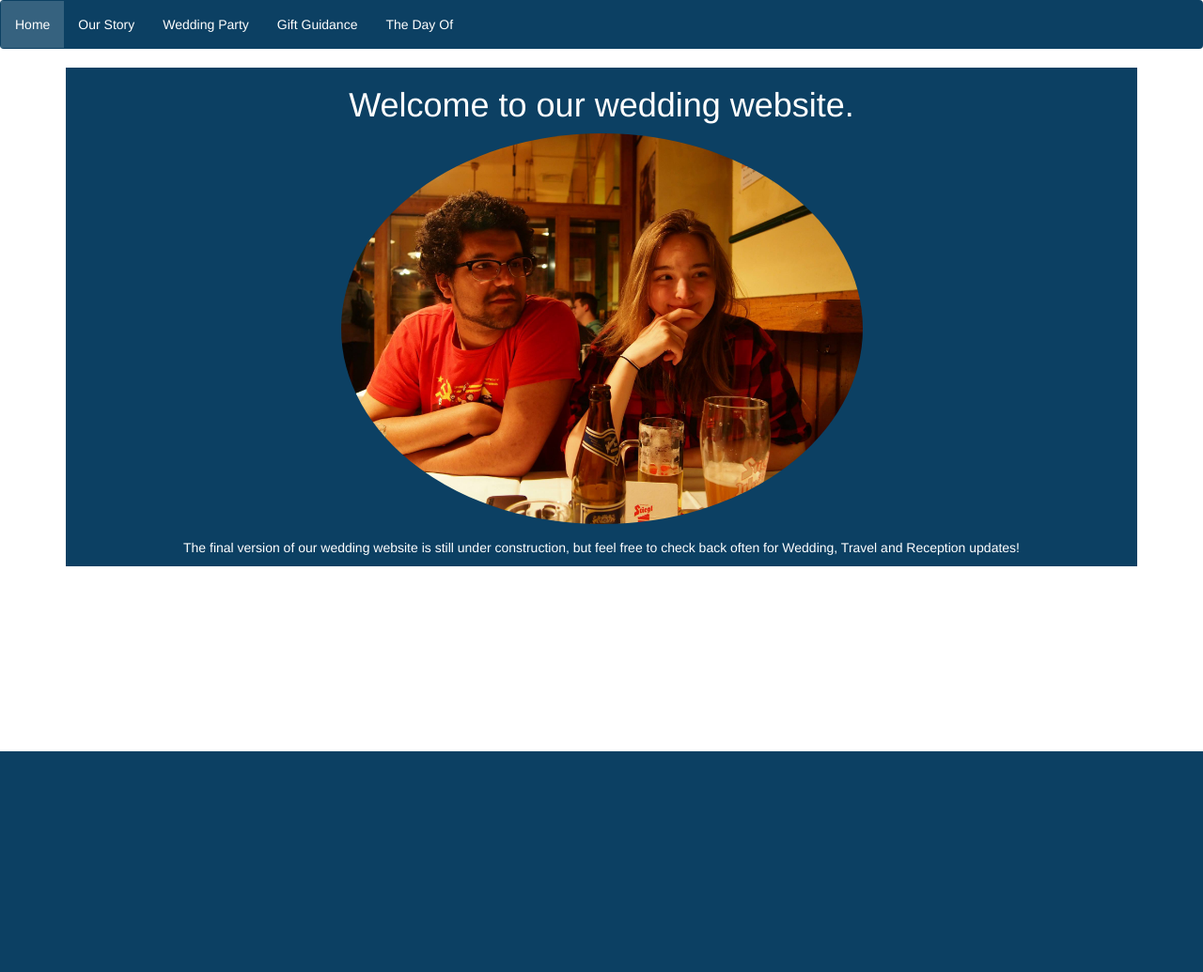
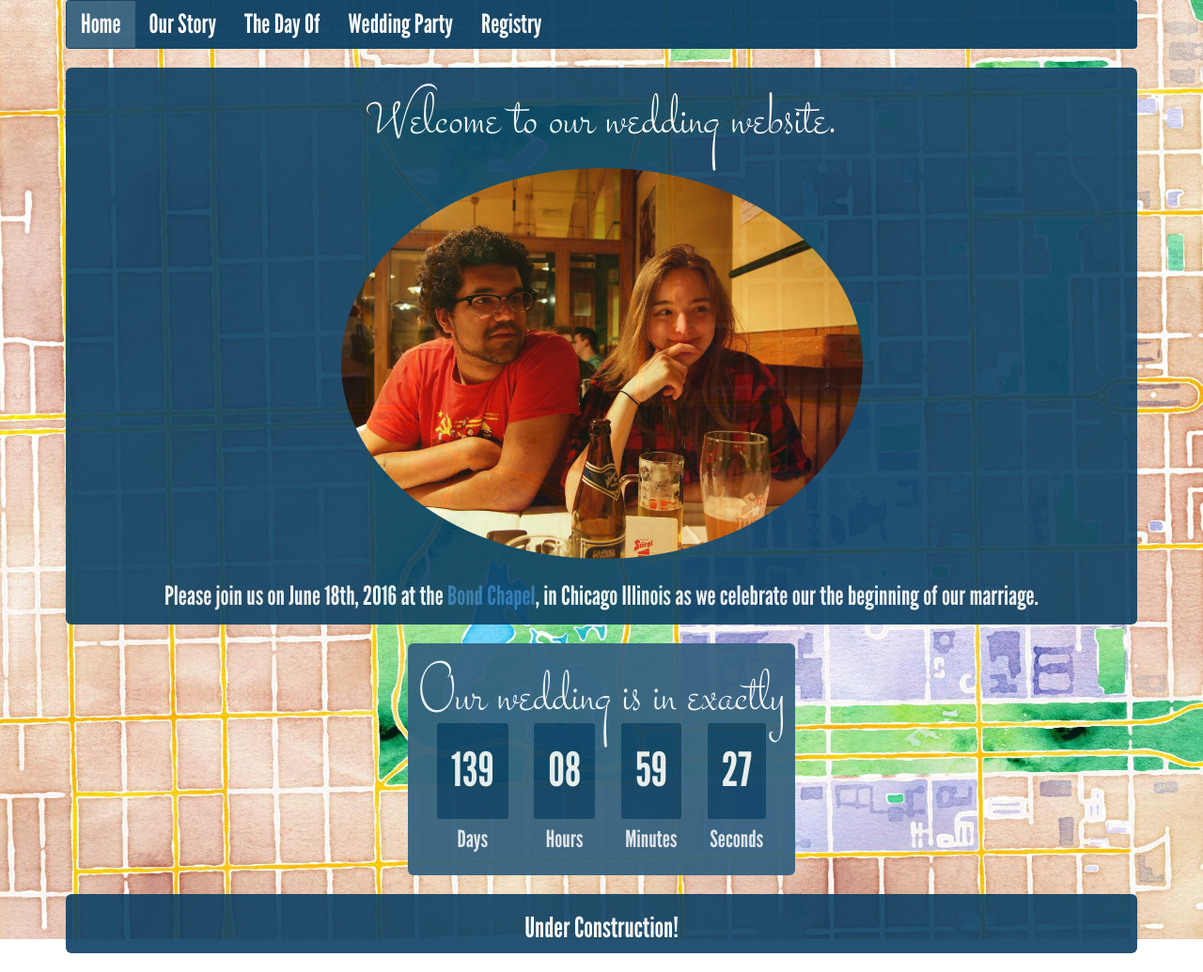
Before and after one commit to kirbpowell/wedding, a Flask app: page / in a window 1280 px wide. Shown: the whole page at 94% size. Before the commit the page ends 800 px from the top, so only its background shows below. Run offline with Flask 2, Linux system fonts and the light colour scheme; some libraries are stand-ins or nearby versions.

Commit message:
Added tons of styling, fonts, and a snazzy countdown timer

```diff
--- a/app.py
+++ b/app.py
@@ -6,6 +6,7 @@
                  ["Kyle Gibbons", "Evva Frisby"],
                  ["Mark Baumann", "Meggan Wolanin"],
                  ["Wes Winn", "Victoria Peckham"]]
+# THE_INFO = ''''''
 
 
 @app.route('/')
@@ -14,9 +15,7 @@ def index():
     return render_template('index.html',
                            title='Patton and Kirby\'s Wedding Website!',
                            welcome='Welcome to our wedding website.',
-                           info='''The final version of our wedding website is
-still under construction, but feel free to check back often for Wedding,
-Travel and Reception updates!''',
+                           # info=THE_INFO,
                            img=url_for('static',
                                        filename="img/vienna.jpg"),
                            alt="Patton and Kirby together!",
@@ -27,31 +26,30 @@ Travel and Reception updates!''',
 def ourStory():
     ACTIVE_STATE = ['', 'active', '', '', '']
     return render_template('content.html',
-                           some_content="Our story will go here.",
+                           active_state=ACTIVE_STATE)
+
+
+@app.route('/dayOf')
+def dayof():
+    ACTIVE_STATE = ['', '', 'active', '', '']
+    return render_template('content.html',
                            active_state=ACTIVE_STATE)
 
 
 @app.route('/weddingParty')
 def party():
-    ACTIVE_STATE = ['', '', 'active', '', '']
-    return render_template('wedding_party.html',
-                           the_party=WEDDING_PARTY,
+    ACTIVE_STATE = ['', '', '', 'active', '']
+    # return render_template('wedding_party.html',
+    #                        the_party=WEDDING_PARTY,
+    #                        active_state=ACTIVE_STATE)
+    return render_template('content.html',
                            active_state=ACTIVE_STATE)
 
 
-@app.route('/gifts')
+@app.route('/registries')
 def gifts():
-    ACTIVE_STATE = ['', '', '', 'active', '']
-    return render_template('content.html',
-                           some_content="Info about gift registries etc.",
-                           active_state=ACTIVE_STATE)
-
-
-@app.route('/dayOf')
-def dayof():
     ACTIVE_STATE = ['', '', '', '', 'active']
     return render_template('content.html',
-                           some_content="Details on the day of.",
                            active_state=ACTIVE_STATE)
 
 
--- a/static/css/app.css
+++ b/static/css/app.css
@@ -1,7 +1,38 @@
+@font-face {
+  font-family: leagueGothic;
+  src: url('/static/fonts/LeagueGothic-Regular.otf');
+}
+
+@font-face {
+  font-family: stalemate;
+  src: url('/static/fonts/Stalemate-Regular.ttf');
+}
+
+.header-font {
+  font-family: stalemate;
+  font-size: 500%;
+}
+
+body {
+  background-image: url('/static/img/map-background.jpeg');
+  background-repeat: no-repeat;
+  background-attachment: fixed;
+}
+
+div {
+  font-family: leagueGothic;
+  opacity: 0.95;
+}
+
+.bigger-text {
+  font-size: 200%;
+}
+
 img.centered{
     display:block;
     margin-left: auto;
     margin-right: auto;
+    opacity: 1.0;
 }
 
 img.main{
@@ -12,6 +43,10 @@ img.main{
     background-color: #0C4063;
 }
 
+.light-navy-background {
+  background-color: #36627f;
+}
+
 .center-text {
     text-align: center;
 }
@@ -20,7 +55,39 @@ img.main{
   color: #ffffff;
 }
 
-/* CUSTOM BOOTSTRAP STUFF */
+/**************************/
+/* COUNTDOWN CLOCK STUFF  */
+/**************************/
+
+#countdown {
+  font-family: leagueGothic;
+  color: #ffffff;
+  text-align: center;
+  font-size: 50px;
+}
+
+#countdown > div {
+  padding: 10px;
+  border-radius: : 3px;
+  display: inline-block;
+}
+
+#countdown div > span {
+  padding: 15px;
+  border-radius: 3px;
+  background: #0C4063;
+  display: inline-block;
+}
+
+.smalltext {
+  padding-top: 5px;
+  font-size: 25px;
+}
+
+/********************************/
+/* CUSTOM BOOTSTRAP TABLE STUFF */
+/********************************/
+
 .table tr > td,
 .table thead {
   color: #ffffff !important;
@@ -29,6 +96,10 @@ img.main{
 .table tr:hover {
   background-color: #36637f !important;
 }
+
+/*********************************/
+/* CUSTOM BOOTSTRAP NAVBAR STUFF */
+/*********************************/
 
 .navbar-custom {
   background-color: #0c4063;
--- /dev/null
+++ b/static/js/countdown.js
@@ -0,0 +1,44 @@
+"use strict";
+
+function getTimeLeft(deadline){
+    var t = Date.parse(deadline) - Date.parse(new Date());
+    var seconds = Math.floor((t/1000) % 60);
+    var minutes = Math.floor((t/1000/60) % 60);
+    var hours = Math.floor(t/(1000*60*60) % 24);
+    var days = Math.floor(t/(1000*60*60*24));
+
+    return {
+        'total': t,
+        'days': days,
+        'hours': hours,
+        'minutes': minutes,
+        'seconds': seconds
+    };
+}
+
+function initTimer(id, deadline){
+    var clock = document.getElementById(id);
+    var daysSpan = clock.querySelector('.days');
+    var hoursSpan = clock.querySelector('.hours');
+    var minutesSpan = clock.querySelector('.minutes');
+    var secondsSpan = clock.querySelector('.seconds');
+
+    function updateClock(){
+        var t = getTimeLeft(deadline);
+
+        daysSpan.innerHTML = t.days;
+        hoursSpan.innerHTML = ('0' + t.hours).slice(-2);
+        minutesSpan.innerHTML = ('0' + t.minutes).slice(-2);
+        secondsSpan.innerHTML = ('0' + t.seconds).slice(-2);
+
+        if(t.total <= 0){
+            clearInterval(timeInterval);
+        }
+    }
+
+    updateClock();
+    var timeInterval = setInterval(updateClock, 1000);
+}
+
+var deadline = "June 18 2016 10:29:59 GMT-0500";
+initTimer('countdown', deadline);
--- a/templates/base.html
+++ b/templates/base.html
@@ -3,7 +3,6 @@
   <head>
     <title>{{ title }}</title>
     <meta name="viewport" content="width=device-width, initial-scale=1" charset="utf-8">
-    <link type="text/css" rel="stylesheet" href="{{ url_for('static', filename='css/lib/w3.css') }}">
     <link type="text/css" rel="stylesheet" href="{{ url_for('static', filename='css/app.css') }}">
 
     <!-- Latest compiled and minified CSS -->
@@ -14,15 +13,19 @@
     <script src="http://maxcdn.bootstrapcdn.com/bootstrap/3.3.6/js/bootstrap.min.js"></script>
   </head>
   <body>
-    <nav class="navbar navbar-custom">
-      <ul class="nav navbar-nav">
-        <li class="{{ active_state[0] }}"><a href="/">Home</a></li>
-        <li class="{{ active_state[1] }}"><a href="ourStory">Our Story</a></li>
-        <li class="{{ active_state[2] }}"><a href="weddingParty">Wedding Party</a></li>
-        <li class="{{ active_state[3] }}"><a href="gifts">Gift Guidance</a></li>
-        <li class="{{ active_state[4] }}"><a href="dayOf">The Day Of</a></li>
-      </ul>
-    </nav>
+    <div class="container">
+      <nav class="navbar navbar-custom bigger-text">
+        <ul class="nav navbar-nav">
+          <li class="{{ active_state[0] }}"><a href="/">Home</a></li>
+          <li class="{{ active_state[1] }}"><a href="ourStory">Our Story</a></li>
+          <li class="{{ active_state[2] }}"><a href="dayOf">The Day Of</a></li>
+          <li class="{{ active_state[3] }}"><a href="weddingParty">Wedding Party</a></li>
+          <li class="{{ active_state[4] }}"><a href="registries">Registry</a></li>
+        </ul>
+      </nav>
+    </div>
     {% block content %}{% endblock %}
+    <script src="{{ url_for('static', filename='js/countdown.js') }}"></script>
+    <br/>
   </body>
 </html>
--- a/templates/content.html
+++ b/templates/content.html
@@ -1,8 +1,8 @@
 {% extends "base.html" %}
 {% block content %}
     <div class="container">
-        <div class='col-sm-12 navy-background white-text'>
-            <p class="center-text">{{some_content}}</p>
+        <div class="col-sm-12 navy-background white-text center-text img-rounded">
+            <h2> Under Construction! </h2>
         </div>
     </div>
 {% endblock %}
--- a/templates/index.html
+++ b/templates/index.html
@@ -1,14 +1,46 @@
 {% extends "base.html" %}
 {% block content %}
     <div class="container">
-        <div class="col-sm-12 navy-background">
+        <div class="col-sm-12 navy-background img-rounded">
             <header class="col-sm-12 white-text center-text">
-                <h1>{{welcome}}</h1>
+                <h1 class="header-font">{{welcome}}</h1>
             </header>
             <img class="img-circle centered main" src="{{img}}" alt="{{alt}}"><br/>
-            <div class="col-sm-12 white-text">
-                <p class="center-text">{{info}}</p>
+            <div class="col-sm-12 white-text center-text">
+                <p class="bigger-text">
+                    Please join us on June 18th, 2016 at the <a href='https://goo.gl/maps/4ekeXjc6q9A2'>Bond Chapel</a>, in Chicago Illinois as we celebrate our the beginning of our marriage.
+                </p>
             </div>
         </div>
     </div>
+
+    <br/>
+    <div class="light-navy-background img-rounded white-text center-text" style="display: table; margin: 0 auto; padding: 10px;">
+        <div class="header-font" style="margin-bottom: -35px">Our wedding is in exactly</div>
+        <div id="countdown">
+            <div>
+                <span class="days"></span><br/>
+                <div class="smalltext">Days</div>
+            </div>
+            <div>
+                <span class="hours"></span><br/>
+                <div class="smalltext">Hours</div>
+            </div>
+            <div>
+                <span class="minutes"></span><br/>
+                <div class="smalltext">Minutes</div>
+            </div>
+            <div>
+                <span class="seconds"></span><br/>
+                <div class="smalltext">Seconds</div>
+            </div>
+        </div>
+    </div>
+    <br/>
+
+    <div class="container">
+        <div class="col-sm-12 navy-background white-text center-text img-rounded">
+            <h2> Under Construction! </h2>
+        </div>
+    </div>
 {% endblock %}
```
Also changed, not shown: static/fonts/LeagueGothic-CondensedRegular.otf (added), static/fonts/LeagueGothic-Regular.otf (added), static/fonts/Stalemate-Regular.ttf (added), static/img/map-background.jpeg (added), static/img/old_map.png (added).
